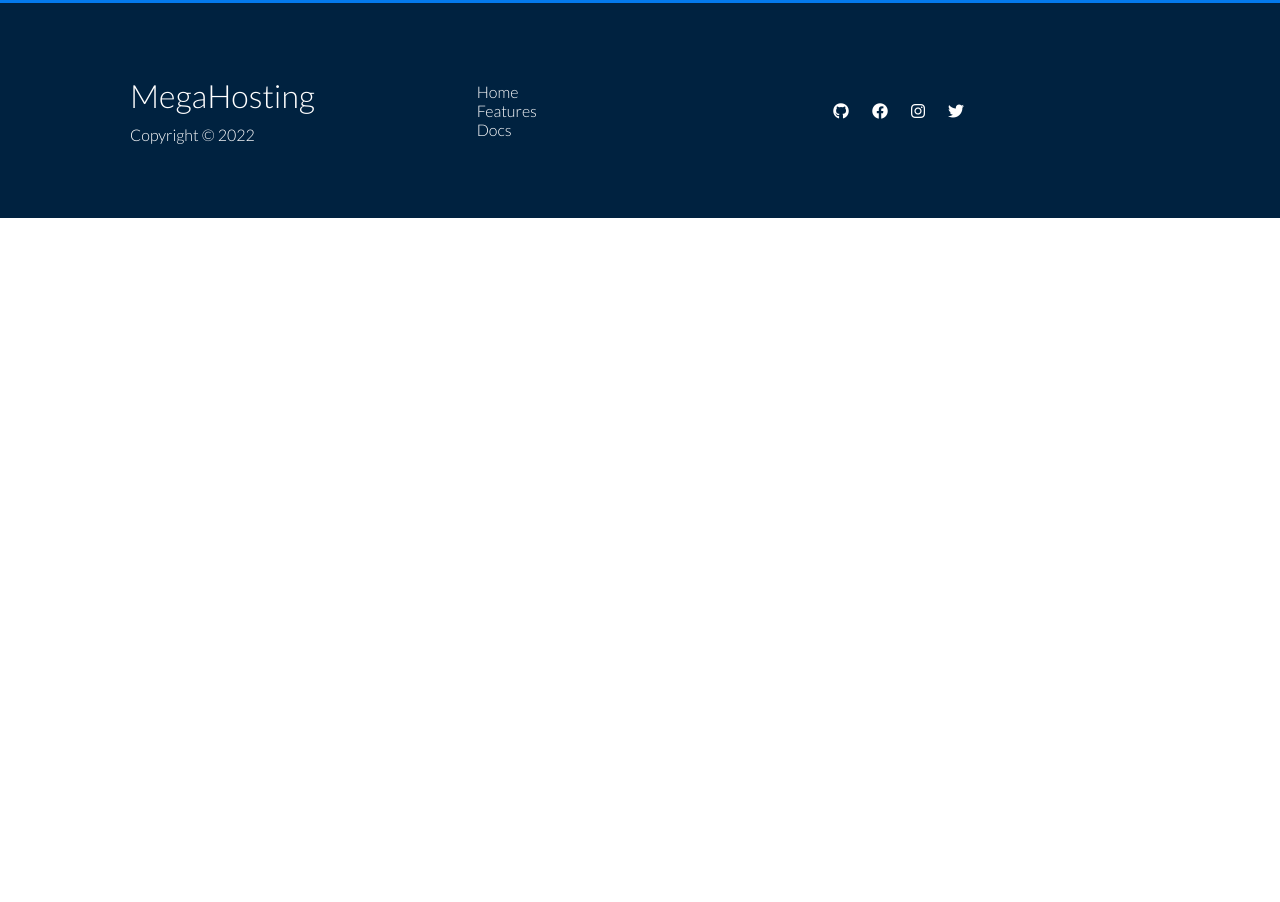
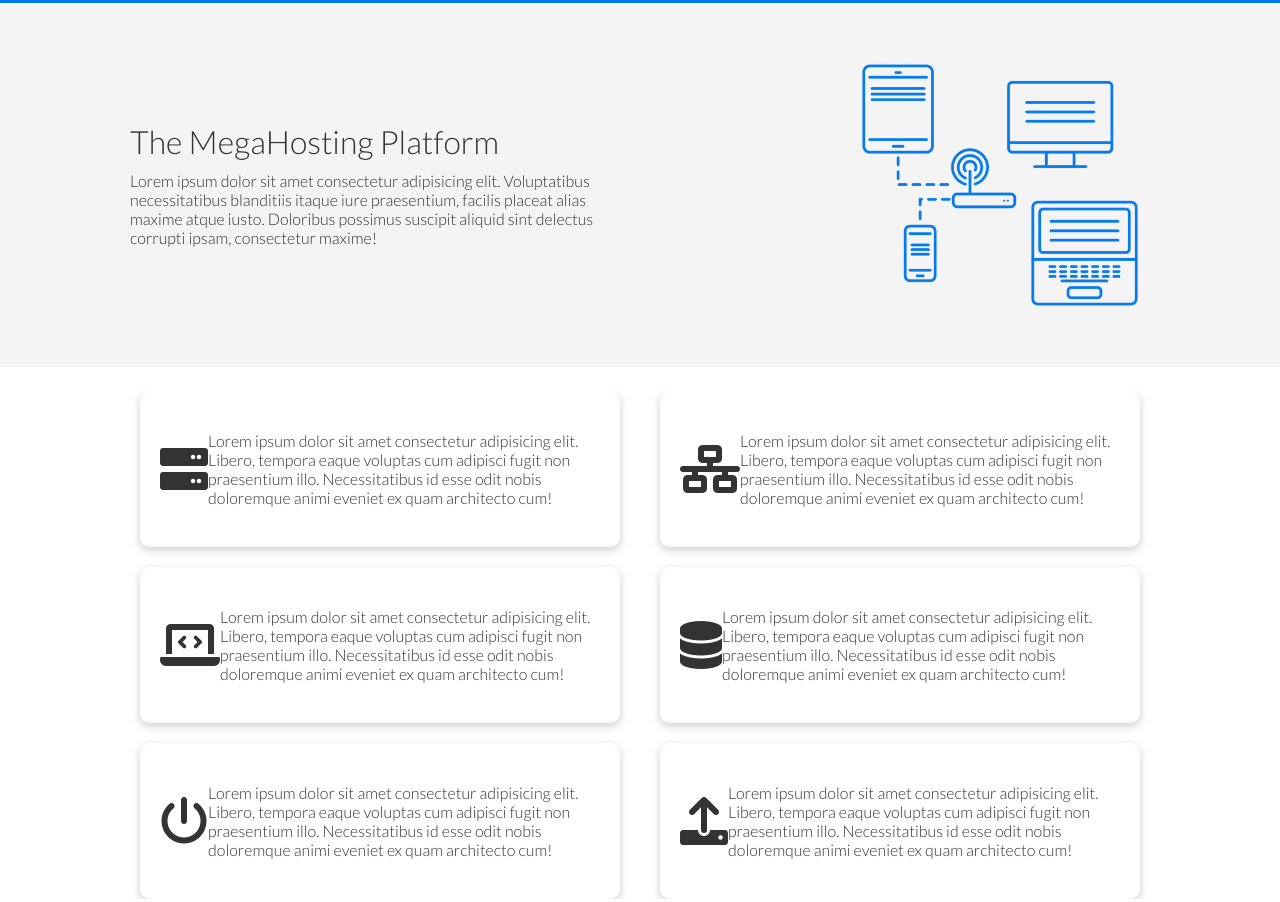
Before and after one commit to gitdram/megahosting, a plain HTML site: page features.html in a window 1280 px wide. Shown: the part 331-1233 px from the top of the page. Before the commit the page ends 800 px from the top, so only its background shows below. Drawn offline with Linux system fonts and the light colour scheme.

Commit message:
lots of updates

```diff
--- a/css/style.css
+++ b/css/style.css
@@ -193,6 +193,11 @@ img {
     justify-self: flex-end;
 }
 
+.features-sub-head img {
+    width: 300px;
+    justify-self: flex-end;
+}
+
 /* Footer */
 .footer .social a {
     margin: 0 10px;
--- a/features.html
+++ b/features.html
@@ -38,6 +38,53 @@
         </div>
     </section>
 
+    <!-- Sub head -->
+    <section class="features-sub-head bg-light py-3">
+        <div class="container grid">
+            <div>
+                <h1 class="md">The MegaHosting Platform</h1>
+                <p>
+                    Lorem ipsum dolor sit amet consectetur adipisicing elit. Voluptatibus necessitatibus blanditiis itaque iure praesentium, facilis placeat alias maxime atque iusto. Doloribus possimus suscipit aliquid sint delectus corrupti ipsam, consectetur maxime!
+                </p>
+            </div>
+            <img src="images/server2.png">
+        </div>
+    </section>
+
+    <section class="features-main my-2">
+        <div class="container grid">
+            <div class="card flex">
+                <i class="fas fa-server fa-3x"></i>
+                    <p>Lorem ipsum dolor sit amet consectetur adipisicing elit. Libero, tempora eaque voluptas cum adipisci fugit non praesentium illo. Necessitatibus id esse odit nobis doloremque animi eveniet ex quam architecto cum!
+                    </p>
+            </div>
+            <div class="card flex">
+                <i class="fas fa-network-wired fa-3x"></i>
+                    <p>Lorem ipsum dolor sit amet consectetur adipisicing elit. Libero, tempora eaque voluptas cum adipisci fugit non praesentium illo. Necessitatibus id esse odit nobis doloremque animi eveniet ex quam architecto cum!
+                    </p>
+            </div>
+            <div class="card flex">
+                <i class="fas fa-laptop-code fa-3x"></i>
+                    <p>Lorem ipsum dolor sit amet consectetur adipisicing elit. Libero, tempora eaque voluptas cum adipisci fugit non praesentium illo. Necessitatibus id esse odit nobis doloremque animi eveniet ex quam architecto cum!
+                    </p>
+            </div>
+            <div class="card flex">
+                <i class="fas fa-database fa-3x"></i>
+                    <p>Lorem ipsum dolor sit amet consectetur adipisicing elit. Libero, tempora eaque voluptas cum adipisci fugit non praesentium illo. Necessitatibus id esse odit nobis doloremque animi eveniet ex quam architecto cum!
+                    </p>
+            </div>
+            <div class="card flex">
+                <i class="fas fa-power-off fa-3x"></i>
+                    <p>Lorem ipsum dolor sit amet consectetur adipisicing elit. Libero, tempora eaque voluptas cum adipisci fugit non praesentium illo. Necessitatibus id esse odit nobis doloremque animi eveniet ex quam architecto cum!
+                    </p>
+            </div>
+            <div class="card flex">
+                <i class="fas fa-upload fa-3x"></i>
+                    <p>Lorem ipsum dolor sit amet consectetur adipisicing elit. Libero, tempora eaque voluptas cum adipisci fugit non praesentium illo. Necessitatibus id esse odit nobis doloremque animi eveniet ex quam architecto cum!
+                    </p>
+            </div>
+        </div>
+    </section>
 
     <!-- Footer -->
     <footer class="footer bg-dark py-5">
```
